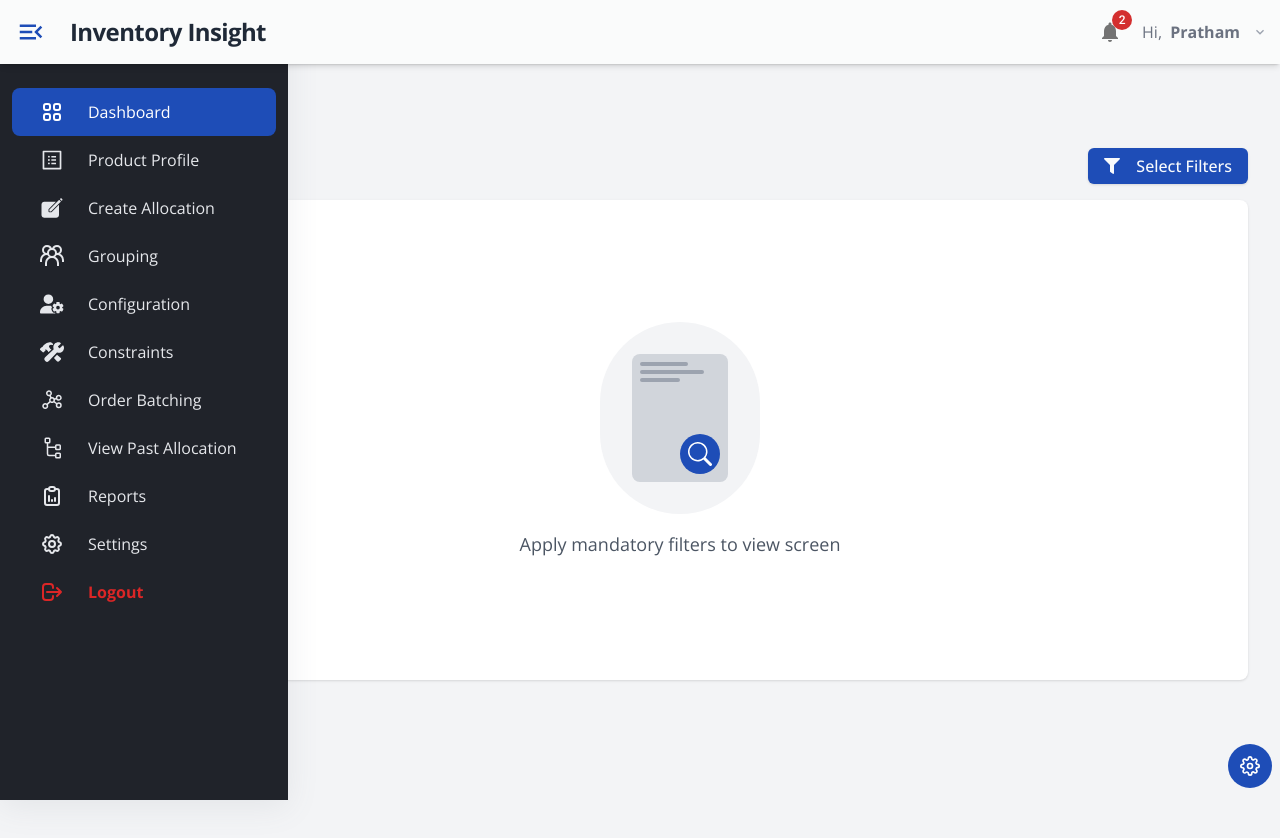
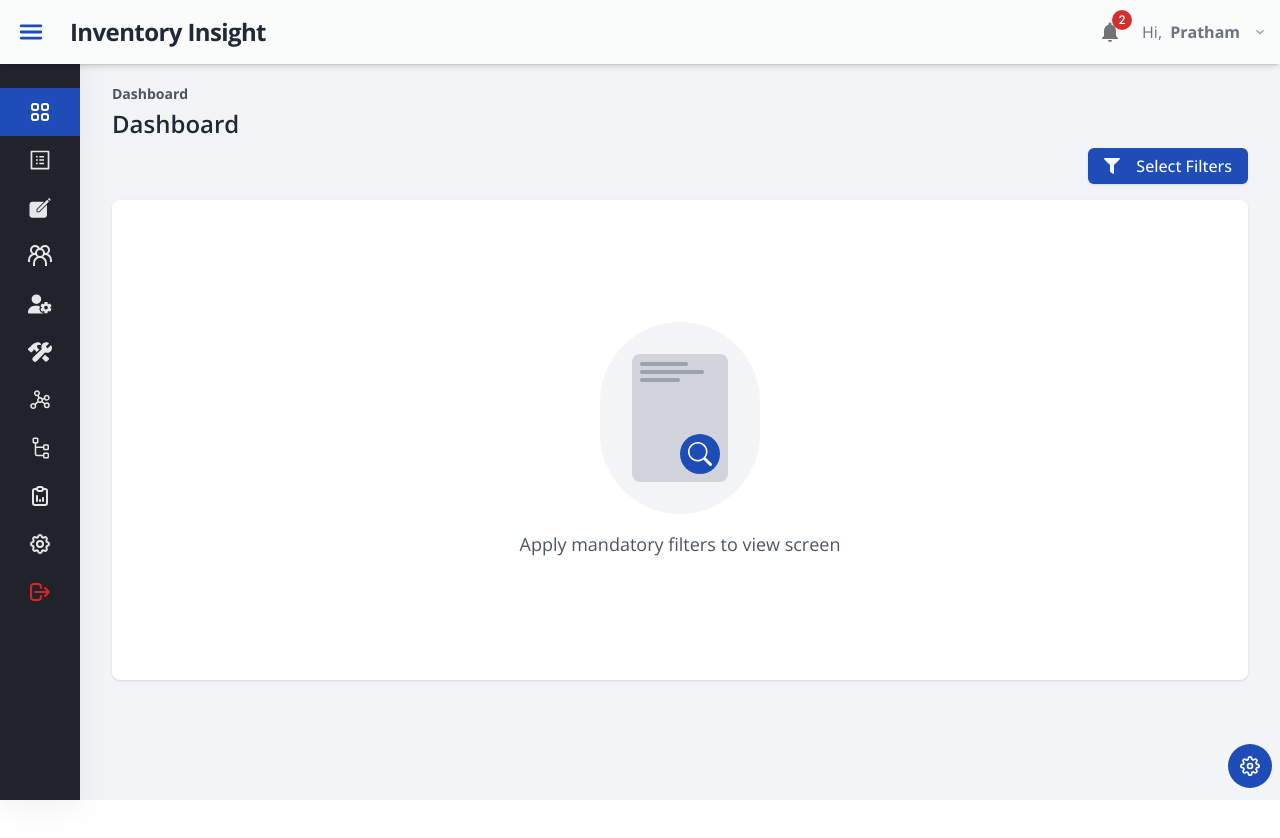
Before and after one commit to pratham1659/Smart-Inventory-Management-Allocation-Solution-React-App, a React (Vite) app: page / in a window 1280 px wide. Shown: the top 838 px of the page. After the commit the page ends 800 px from the top, so only its background shows below. Built offline with nearby package versions, Linux system fonts and the light colour scheme.

Commit message:
resolution fix

```diff
--- a/package.json
+++ b/package.json
@@ -28,6 +28,7 @@
     "react": "^18.3.1",
     "react-dom": "^18.3.1",
     "react-icons": "^5.3.0",
+    "react-responsive": "^10.0.0",
     "react-router-dom": "^6.27.0",
     "tailwind-merge": "^2.5.4"
   },
--- a/src/components/Navbar.jsx
+++ b/src/components/Navbar.jsx
@@ -1,4 +1,4 @@
-import React, { useEffect } from "react";
+import React from "react";
 import NotificationsIcon from "@mui/icons-material/Notifications";
 import Badge from "@mui/material/Badge";
 import { MdKeyboardArrowDown } from "react-icons/md";
@@ -22,27 +22,7 @@ const NavButton = ({ title, customFunc, icon, color, dotColor, currentColor }) =
 
 const Navbar = () => {
   // eslint-disable-next-line
-  const { activeMenu, setActiveMenu, handleClick, isClicked, setIsClicked, screenSize, setScreenSize, currentColor } = useStateContext();
-
-  useEffect(() => {
-    const handleResize = () => setScreenSize(window.innerWidth);
-
-    window.addEventListener("resize", handleResize);
-
-    handleResize();
-
-    return () => window.removeEventListener("resize", handleResize);
-    // eslint-disable-next-line
-  }, []);
-
-  useEffect(() => {
-    if (screenSize <= 900) {
-      setActiveMenu(false);
-    } else {
-      setActiveMenu(true);
-    }
-    // eslint-disable-next-line
-  }, [screenSize]);
+  const { activeMenu, setActiveMenu, handleClick, isClicked, setIsClicked, currentColor } = useStateContext();
 
   const handleActiveMenu = () => setActiveMenu(!activeMenu);
 
@@ -70,7 +50,7 @@ const Navbar = () => {
         />
         <Link
           to="/"
-          className="items-center gap-3 pl-2 ml-1 mt-2 pb-2 flex  lg:text-2xl xs:text-base xs:pl-0 font-extrabold tracking-tight dark:text-white text-gray-800">
+          className="items-center gap-3 pl-2 ml-1 mt-2 pb-2 flex md:text-2xl lg:text-2xl xs:text-base xs:pl-0 font-extrabold tracking-tight dark:text-white text-gray-800">
           <span>Inventory Insight</span>
         </Link>
       </div>
@@ -89,8 +69,8 @@ const Navbar = () => {
             dark:hover:bg-gray-800 rounded-lg"
             onClick={() => handleClick("userProfile")}>
             <p>
-              <span className="text-gray-500 text-20 dark:text-white"> Hi, </span>
-              <span className="text-gray-500 font-bold ml-1 text-20 dark:text-white">Pratham</span>
+              <span className="text-gray-500 text-20 dark:text-white xs:text-base"> Hi, </span>
+              <span className="text-gray-500 font-bold ml-1 text-20 dark:text-white xs:text-base">Pratham</span>
             </p>
             <MdKeyboardArrowDown className="text-gray-400 text-20 dark:text-white" />
           </div>
--- a/src/components/Sidebar.jsx
+++ b/src/components/Sidebar.jsx
@@ -3,17 +3,18 @@ import { Link, NavLink } from "react-router-dom";
 import { MdDashboard } from "react-icons/md";
 import { MdOutlineMenuOpen } from "react-icons/md";
 import { Tooltip } from "@mui/material";
+import { useMediaQuery } from "react-responsive";
 
-import { SIDEBAR_LINKS, SIDEBAR_BOTTOM_LINKS } from "../utils/data";
+import { SIDEBAR_LINKS } from "../utils/data";
 import { useStateContext } from "../contexts/ContextProvider";
 
 const Sidebar = () => {
-  const { activeMenu, setActiveMenu, screenSize, currentColor } = useStateContext();
+  const { activeMenu, setActiveMenu, currentColor } = useStateContext();
 
   const sidebarRef = useRef(null);
 
   const handleCloseSidebar = () => {
-    if (activeMenu && screenSize <= 900) {
+    if (activeMenu == true) {
       setActiveMenu(false);
     }
   };
@@ -32,17 +33,16 @@ const Sidebar = () => {
     };
   }, [setActiveMenu]);
 
-  const activeLink = `flex items-center gap-6 pl-4 pt-3 pb-3 text-white text-md ${activeMenu ? "rounded-l-lg rounded-r-lg" : ""}`;
+  const activeLink = "flex items-center gap-6 pl-4 pt-3 pb-3 text-white text-md";
+  const normalLink = "flex items-center gap-6 pl-4 pt-3 pb-3 text-md text-gray-200 hover:text-black hover:bg-light-gray";
 
-  const normalLink = `flex items-center gap-6 pl-4 pt-3 pb-3 text-md text-gray-200 hover:text-black hover:bg-light-gray ${
-    activeMenu ? "rounded-l-lg rounded-r-lg" : ""
-  }`;
+  const isSmallScreen = useMediaQuery({ maxWidth: 500 });
 
   return (
     <div
       ref={sidebarRef}
       className={`${
-        activeMenu ? "ml-3 mr-3 h-screen md:overflow-hidden pb-10" : "ml-0 h-screen md:overflow-hidden pb-10"
+        activeMenu ? "h-screen md:overflow-hidden pb-10" : "ml-0 h-screen md:overflow-hidden pb-10"
       } flex flex-col justify-between`}>
       <div className="flex justify-between items-center">
         {activeMenu && (
@@ -94,44 +94,16 @@ const Sidebar = () => {
                     ],
                   },
                 }}>
-                <span className="lg:text-2xl md:text-xl xs:text-xl ml-3"> {item.icon}</span>
+                <span
+                  className="lg:text-2xl xs:text-2xl"
+                  style={{
+                    marginLeft: isSmallScreen ? "0.25rem" : "0.75rem", // Adjust the values as needed
+                  }}>
+                  {" "}
+                  {item.icon}
+                </span>
               </Tooltip>
               {activeMenu && <span style={{ whiteSpace: "noWrap" }}>{item.label}</span>}
-            </NavLink>
-          </div>
-        ))}
-        {SIDEBAR_BOTTOM_LINKS.map((item) => (
-          <div key={item.key} className="relative group">
-            <NavLink
-              to={item.path}
-              onClick={handleCloseSidebar}
-              style={({ isActive }) => ({
-                backgroundColor: isActive ? currentColor : "",
-              })}
-              className={({ isActive }) => (isActive ? activeLink : normalLink)}>
-              <Tooltip
-                title={item.label}
-                placement="right"
-                arrow
-                slotProps={{
-                  popper: {
-                    modifiers: [
-                      {
-                        name: "offset",
-                        options: {
-                          offset: [0, 20],
-                        },
-                      },
-                    ],
-                  },
-                }}>
-                <span className="lg:text-2xl md:text-xl xs:text-xl ml-3"> {item.icon}</span>
-              </Tooltip>
-              {activeMenu && (
-                <span className={item.labelStyle} style={{ whiteSpace: "noWrap" }}>
-                  {item.label}
-                </span>
-              )}
             </NavLink>
           </div>
         ))}
--- a/src/contexts/ContextProvider.jsx
+++ b/src/contexts/ContextProvider.jsx
@@ -8,9 +8,8 @@ const initialState = {
 };
 //eslint-disable-next-line
 export const ContextProvider = ({ children }) => {
-  const [activeMenu, setActiveMenu] = useState(true);
+  const [activeMenu, setActiveMenu] = useState(false);
   const [isClicked, setIsClicked] = useState(initialState);
-  const [screenSize, setScreenSize] = useState(undefined);
   const [currentColor, setCurrentColor] = useState("#1E4DB7");
   const [currentMode, setCurrentMode] = useState("Light");
   const [themeSettings, setThemeSettings] = useState(false);
@@ -39,8 +38,6 @@ export const ContextProvider = ({ children }) => {
         setActiveMenu,
         isClicked,
         setIsClicked,
-        screenSize,
-        setScreenSize,
         currentColor,
         setColor,
         currentMode,
--- a/src/home/HomePage.jsx
+++ b/src/home/HomePage.jsx
@@ -3,6 +3,7 @@ import { Tooltip } from "@mui/material";
 import { motion } from "framer-motion";
 import { FiSettings } from "react-icons/fi";
 import { Route, Routes, useLocation } from "react-router-dom";
+import { useMediaQuery } from "react-responsive";
 import {
   Dashboard,
   Configuration,
@@ -31,6 +32,9 @@ const HomePage = () => {
   // Check if the current path is "/login"
   const isLoginPage = location.pathname === "/login";
 
+  // Check if the screen width is 300px or lower
+  const isSmallScreen = useMediaQuery({ maxWidth: 1024 });
+
   return (
     <div className={`bg-gray-100 ${currentMode === "Dark" ? "dark" : ""}`}>
       <div className="flex relative dark:bg-main-dark-bg">
@@ -52,8 +56,8 @@ const HomePage = () => {
         {/* Sidebar */}
         {!isLoginPage && (
           <motion.div
-            animate={{ width: activeMenu ? "18rem" : "5rem" }}
-            className={`fixed sidebar bg-main-dark-bg ${activeMenu ? "w-72 " : "w-20"} dark:bg-secondary-dark-bg`}>
+            animate={{ width: activeMenu ? "18rem" : isSmallScreen ? "4rem" : "5rem" }}
+            className={`fixed sidebar bg-main-dark-bg ${activeMenu ? "w-72 " : "w-20 xs:w-18"} dark:bg-secondary-dark-bg`}>
             <Sidebar />
           </motion.div>
         )}
--- a/src/pages/Dashboard.jsx
+++ b/src/pages/Dashboard.jsx
@@ -3,9 +3,11 @@ import SelectFilter from "../components/SelectFilter";
 
 const Dashboard = () => {
   return (
-    <div className="min-h-screen">
-      <span className="text-2xl mx-4 ml-3 font-semibold">Dashboard</span>
-      <SelectFilter />
+    <div className="w-full max-w-[1300px] mx-auto">
+      <div className="p-0 rounded-lg">
+        <h1 className="text-2xl font-semibold text-gray-800 mb-0 ml-4">Dashboard</h1>
+        <SelectFilter />
+      </div>
     </div>
   );
 };
--- a/src/utils/data.jsx
+++ b/src/utils/data.jsx
@@ -1,4 +1,4 @@
-import { HiOutlineViewGrid, HiOutlineQuestionMarkCircle, HiOutlineCog, HiOutlineLogout } from "react-icons/hi";
+import { HiOutlineViewGrid, HiOutlineCog, HiOutlineLogout } from "react-icons/hi";
 import { FaUserGear } from "react-icons/fa6";
 import { IoConstruct } from "react-icons/io5";
 import { AiOutlineProfile } from "react-icons/ai";
@@ -69,9 +69,6 @@ export const SIDEBAR_LINKS = [
     path: "/report",
     icon: <TbReportAnalytics />,
   },
-];
-
-export const SIDEBAR_BOTTOM_LINKS = [
   {
     key: "settings",
     label: "Settings",
--- a/tailwind.config.js
+++ b/tailwind.config.js
@@ -19,7 +19,7 @@ export default {
     },
     extend: {
       screens: {
-        xs: "300px",
+        xs: "390px",
         "2xl": "1536px",
       },
       fontSize: {
```
Also changed, not shown: 1 other file (tests, documents, lock files or other folders).
